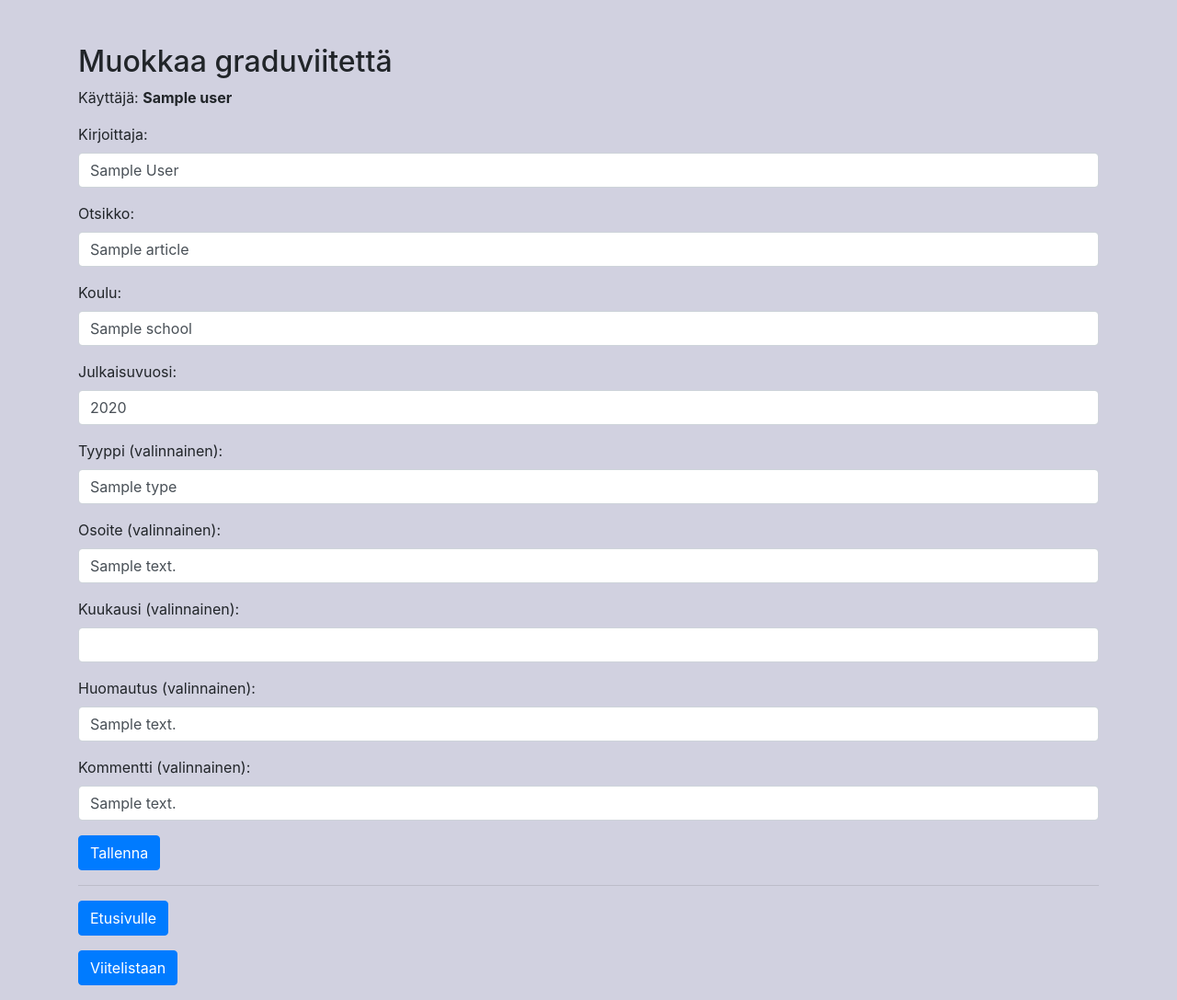
After one commit to asvorg/ohtu-miniprojekti, a Flask app: a page that uses src/frontend/templates/edit_mastersthesis.html in a window 1280 px wide. The commit adds this page. Shown: the whole page at 92% size. Run offline with Flask 3, Linux system fonts and the light colour scheme; a database or web service that is not in the repository returns one stand-in record (values such as "Sample title"); some libraries are stand-ins or nearby versions.

Commit message:
graduviitteen muokkaus toimimaan

```diff
--- a/src/app.py
+++ b/src/app.py
@@ -182,7 +182,7 @@ def edit(user, cite_key):
 @app.route("/edit_book/<user>/<cite_key>/", methods=["GET", "POST"])
 def edit_book(user, cite_key):
     if request.method == "GET":
-        cite = get_article_from_db_by_cite_key(user, cite_key) # PITÄISI SAADA BOOK!
+        cite = get_article_from_db_by_cite_key(user, cite_key)
         return render_template("edit_book.html", cite=cite, user=user)
     if request.method == "POST":
         # poisto
@@ -196,8 +196,7 @@ def edit_book(user, cite_key):
         year = int(request.form["Julkaisuvuosi"])
         volume = int(request.form["Vuosikerta"]) if request.form["Vuosikerta"] else 0
         number = int(request.form["Numero"]) if request.form["Numero"] else 0
-        pages = int(request.form["Sivumäärä"]) if request.form["Sivumäärä"] else 0
-        # pages ei tallennu tietokantaan!?
+        pages = int(request.form["Sivumäärä"]) if request.form["Sivumäärä"] else 0 # pages ei tallennu tietokantaan!?
         month = request.form["Kuukausi"]
         series = request.form["Sarja"]
         address = request.form["Osoite"]
@@ -208,6 +207,28 @@ def edit_book(user, cite_key):
         edition = "" # halutaanko edition myös lomakkeelle?!
         bibtex_book = to_bibtex_book(author, editor, title, publisher, year, volume, number, series, address, edition, month, note, doi, issn, isbn)
         add_book_to_db(user, bibtex_book)
+
+        return redirect("/list/"+user)
+
+@app.route("/edit_mastersthesis/<user>/<cite_key>/", methods=["GET", "POST"])
+def edit_mastersthesis(user, cite_key):
+    if request.method == "GET":
+        cite = get_article_from_db_by_cite_key(user, cite_key)
+        return render_template("edit_mastersthesis.html", cite=cite)
+    if request.method == "POST":
+        # poisto ja lisäys
+        delete_article_by_cite_key(user, cite_key)
+        author = request.form["Kirjoittaja"]
+        title = request.form["Otsikko"]
+        school = request.form["Koulu"]
+        year = int(request.form["Julkaisuvuosi"])
+        type = request.form["Tyyppi"]
+        address = request.form["Osoite"]
+        month = request.form["Kuukausi"]
+        note = request.form["Huomautus"]
+        annote = request.form["Kommentti"]
+        bibtex_masterthesis = to_bibtex_masterthesis(author, title, school, year, type, address, month, note, annote)
+        add_mastersthesis_to_db(user, bibtex_masterthesis)
 
         return redirect("/list/"+user)
 
--- /dev/null
+++ b/src/frontend/templates/edit_mastersthesis.html
@@ -0,0 +1,81 @@
+<!DOCTYPE html>
+<html lang="fi">
+<head>
+    <meta charset="UTF-8">
+    <meta name="viewport" content="width=device-width, initial-scale=1, shrink-to-fit=no">
+    <title>Muokkaa graduviitettä</title>
+    <link rel="stylesheet" href="https://stackpath.bootstrapcdn.com/bootstrap/4.5.2/css/bootstrap.min.css">
+</head>
+<body>
+
+    <style>
+        body {
+            background-color: #d1d1e0;
+        }
+    </style>
+
+<div class="container mt-5">
+    <h2>Muokkaa graduviitettä</h2>
+    <p>Käyttäjä: <b>{{ cite.user }}</b></p>
+
+    <form method="POST">
+         <div class="form-group">
+            <label for="Kirjoittaja">Kirjoittaja:</label>
+            <input type="text" class="form-control" name="Kirjoittaja" value="{{ cite.author }}" required>
+        </div>
+
+        <div class="form-group">
+            <label for="Otsikko">Otsikko:</label>
+            <input type="text" class="form-control" name="Otsikko" value="{{ cite.title }}" required>
+        </div>
+
+        <div class="form-group">
+            <label for="Koulu">Koulu:</label>
+            <input type="text" class="form-control" name="Koulu" value="{{ cite.school }}" equired>
+        </div>
+
+        <div class="form-group">
+            <label for="Julkaisuvuosi">Julkaisuvuosi:</label>
+            <input type="number" class="form-control" name="Julkaisuvuosi" value="{{ cite.year }}" required>
+        </div>
+
+        <div class="form-group">
+            <label for="Tyyppi">Tyyppi (valinnainen):</label>
+            <input type="text" class="form-control" name="Tyyppi" value="{{ cite.type }}">
+        </div>
+
+        <div class="form-group">
+            <label for="Osoite">Osoite (valinnainen):</label>
+            <input type="text" class="form-control" name="Osoite" value="{{ cite.address }}">
+        </div>
+
+        <div class="form-group">
+            <label for="Kuukausi">Kuukausi (valinnainen):</label>
+            <input type="number" class="form-control" name="Kuukausi" min="1" max="12" value="{{ cite.month }}">
+        </div>
+
+        <div class="form-group">
+            <label for="Huomautus">Huomautus (valinnainen):</label>
+            <input type="text" class="form-control" name="Huomautus" value="{{ cite.note }}">
+        </div>
+
+        <div class="form-group">
+            <label for="Kommentti">Kommentti (valinnainen):</label>
+            <input type="text" class="form-control" name="Kommentti" value="{{ cite.annote }}">
+        </div>
+
+        <button type="submit" class="btn btn-primary">Tallenna</button>
+    </form>
+
+    <hr>
+
+    <p><a href="/" class="btn btn-primary">Etusivulle</a></p>
+    <p><a href="/list/{{cite.user}}" class="btn btn-primary">Viitelistaan</a></p>
+</div>
+
+<script src="https://code.jquery.com/jquery-3.5.1.slim.min.js"></script>
+<script src="https://cdn.jsdelivr.net/npm/@popperjs/core@2.0.8/dist/umd/popper.min.js"></script>
+<script src="https://stackpath.bootstrapcdn.com/bootstrap/4.5.2/js/bootstrap.min.js"></script>
+
+</body>
+</html>
--- a/src/frontend/templates/list.html
+++ b/src/frontend/templates/list.html
@@ -44,6 +44,8 @@
             <td>
                 {% if cite_types[cite.cite_key] == "book" %}
                 <a href="/edit_book/{{cite.user}}/{{cite.cite_key}}" class="btn btn-primary">Muokkaa</a>
+                {% elif cite_types[cite.cite_key] == "mastersthesis" %}
+                <a href="/edit_mastersthesis/{{cite.user}}/{{cite.cite_key}}" class="btn btn-primary">Muokkaa</a>
                 {% else %}
                 <a href="/edit/{{cite.user}}/{{cite.cite_key}}" class="btn btn-primary">Muokkaa</a>
                 {% endif %}
```
